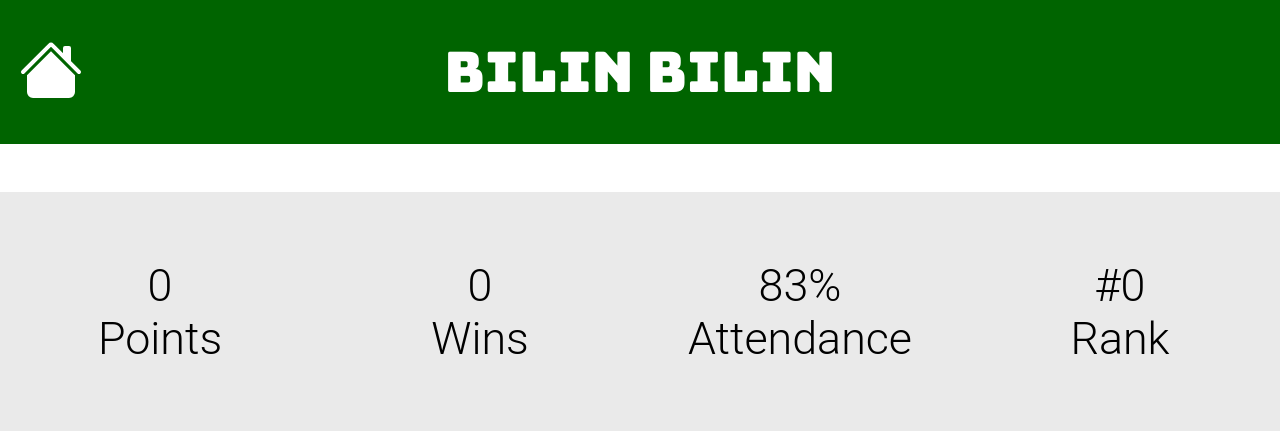
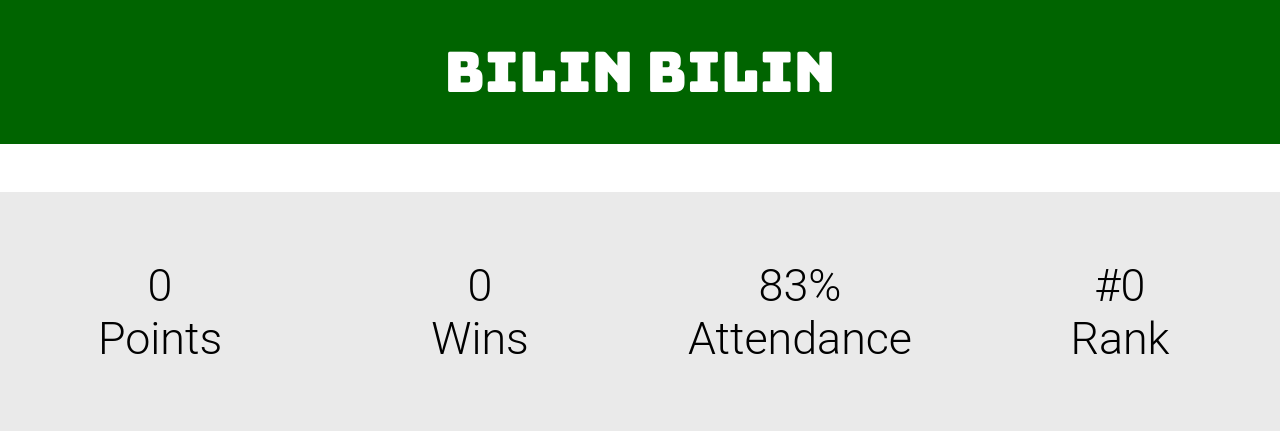
Before and after one commit to Samdvich/CompUI, a PHP site: page /summary.php in a window 1280 px wide. Shown: the top 431 px of the page. Run offline with PHP 8.4, Linux system fonts and the light colour scheme; the visitor is signed in with stand-in values (Sample User, id 1).

Commit message:
Removed test home button
The home button was originally tested on the summary panel itself. The home button isn't needed there, so it'll likely be replaced with a logut button in the same position (added to the to-do list).

```diff
--- a/summary.php
+++ b/summary.php
@@ -48,8 +48,7 @@
   </head>
   <body>
     <div class='header'>
-        <a href='summary.php' id='home'><svg class="bi bi-house-fill" width="4em" height="4em" viewBox="0 0 16 16" fill="currentColor" xmlns="http://www.w3.org/2000/svg"><path fill-rule="evenodd" d="M8 3.293l6 6V13.5a1.5 1.5 0 01-1.5 1.5h-9A1.5 1.5 0 012 13.5V9.293l6-6zm5-.793V6l-2-2V2.5a.5.5 0 01.5-.5h1a.5.5 0 01.5.5z" clip-rule="evenodd"/><path fill-rule="evenodd" d="M7.293 1.5a1 1 0 011.414 0l6.647 6.646a.5.5 0 01-.708.708L8 2.207 1.354 8.854a.5.5 0 11-.708-.708L7.293 1.5z" clip-rule="evenodd"/></svg></a>
-        <p id='heading'><?php echo $_SESSION['house'] ?></p>
+      <p id='heading'><?php echo $_SESSION['house'] ?></p>
     </div>
 
     <div class='info'>
@@ -86,8 +85,6 @@
 
       .header { grid-row: 1; grid-column: 1 / 4; background-color: <?php echo $house_color; ?>; height: 100%; width: 100%; font-family: 'Bungee', regular; display: grid; grid-template-columns: 8% auto 8%; }
 
-      #home { grid-column: 1; color: white; margin: auto; }
-
       #heading { grid-column: 2; font-size: 350%; color: white; margin: auto; }
 
       .info { display: grid; grid-row: 3; grid-column: 1 / 4; background-color: #EAEAEA; grid-template-columns: 25% 25% 25% 25%; font-family: Roboto; font-weight: 300; font-size: 80%; }
```
Also changed, not shown: README.md.
